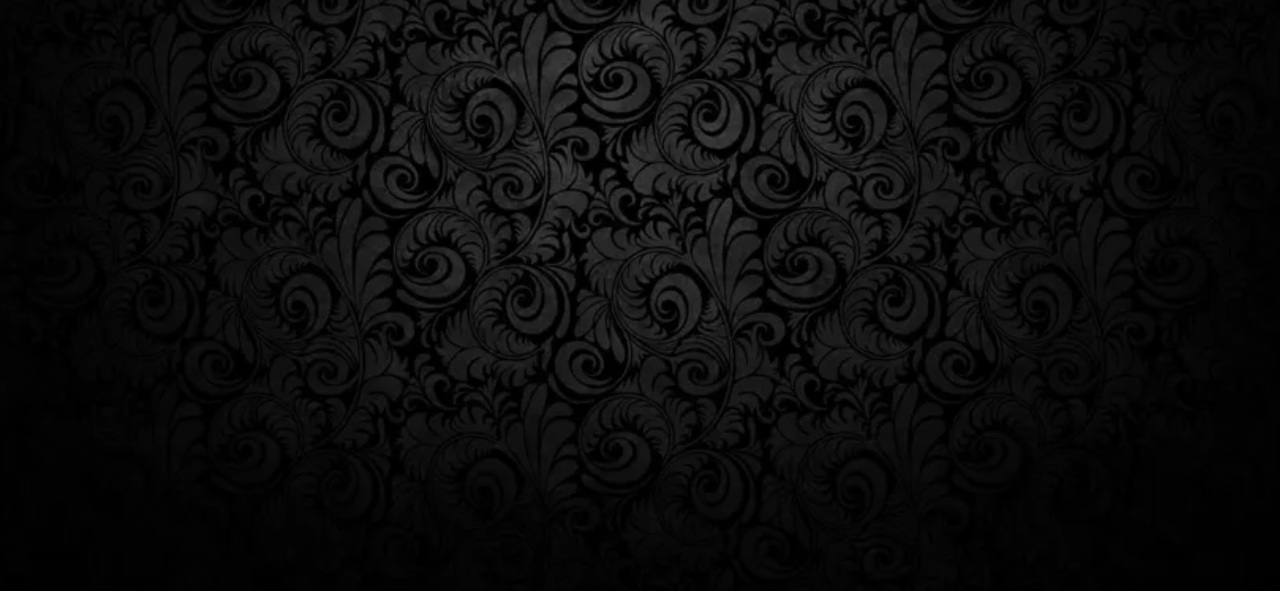
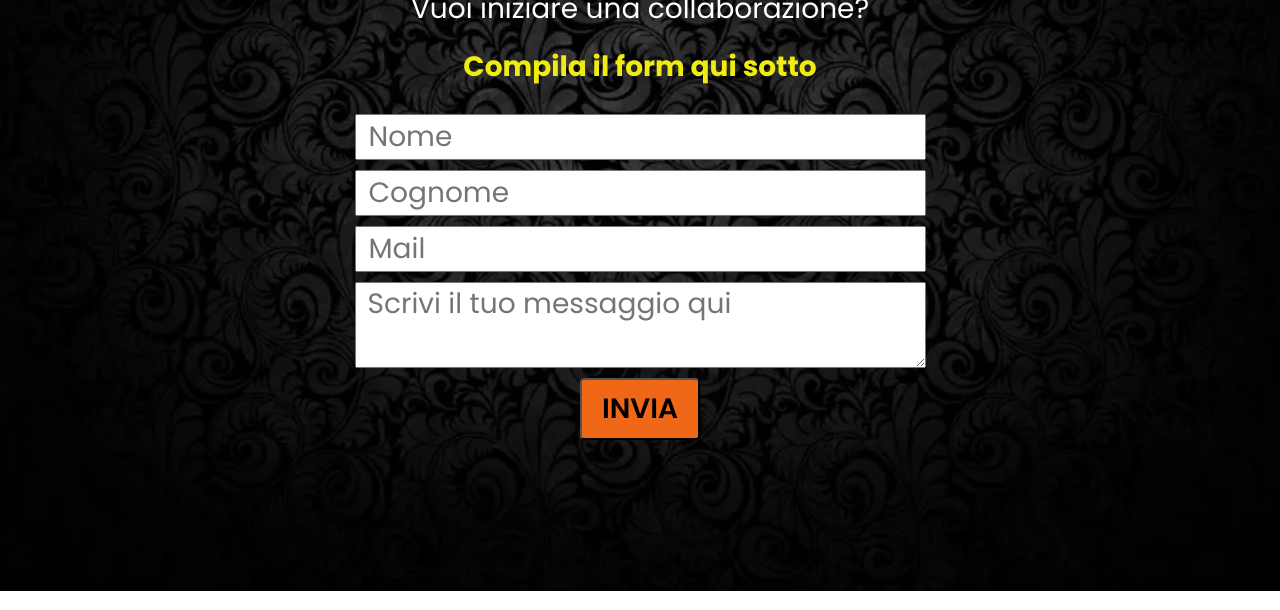
Before and after one commit to Britney-gio/britney-gio.github.io, a plain HTML site: page contact.html in a window 1280 px wide. Shown: the part 209-819 px from the top of the page. Drawn offline with nearby package versions, Linux system fonts and the light colour scheme.

Commit message:
add content contact.html

```diff
--- a/asset/scss/styles.scss
+++ b/asset/scss/styles.scss
@@ -69,6 +69,33 @@ body {
 
 }
 
+.row {
+  display: flex;
+  align-items: center;
+  justify-content: center;
+  margin: 10px;
+
+  button {
+  background-color: $third-color;
+  color: $primary-color;
+  width: 120px;
+  border-radius: 5%;
+  text-align: center;
+  padding: 8px;
+  font-weight: 580;
+  }
+
+}
+
+strong {
+  color: $fourth-color;
+}
+
+h1 {
+  color: $secondary-color;
+}
+
+
 
 
 
--- a/contact.html
+++ b/contact.html
@@ -32,24 +32,24 @@
         <div class="container p-20">
 
           <!--logo-->
-          <a class="navbar-brand" href="#">
+          <a class="navbar-brand" href="index.html">
             <img src="/asset/img/GN.jpg" width="120" alt="logo-gn" >
           </a>
           <!--icone social-->
           <div class="social-icon d-flex">
-            <a href="#" target="_blank">
+            <a href="https://github.com/Britney-gio" target="_blank">
               <img src="/asset/icon/github.svg"
                 width="25"
                 alt="github-GN"
                 style="margin-right: 5px;">
             </a>
-            <a href="#" target="_blank">
+            <a href="https://www.instagram.com/britney_gio/" target="_blank">
               <img src="/asset/icon/instagram.svg"
                 width="25"
                 alt="instagram-gn"
                 style="margin-right: 5px;">
             </a>
-            <a href="#" target="_blank">
+            <a href="https://www.linkedin.com/in/giorgia-nieli-98b0882b0/" target="_blank">
               <img src="/asset/icon/linkedin.svg"
                 width="25"
                 alt="linkedin-gn"
@@ -65,23 +65,65 @@
       </nav>
     </header>
 
+    <main>
+      <div class="contact-container w-100 vh-100 d-flex flex-column justify-content-center align-items-center
+      text-white fs-3 my-10">
+      <h1>Contatti</h1>
+      <p>Vuoi iniziare una collaborazione?</p>
+      <p class="call-to-action">
+        <strong>Compila il form qui sotto</strong>
+      </p>
+      <div class="contact-body">
+
+      <form action="" method="post" class="contact-form">
+        <div class="row">
+        <input type="text" name="text" placeholder="Nome" class="contact-inputs" required>
+        </div>
+
+      <div class="row">
+        <input type="text" name="text" placeholder="Cognome" class="contact-inputs" required>
+        </div>
+
+        <div class="row">
+          <input type="mail" name="mail" placeholder="Mail" class="contact-inputs" required>
+          </div>
+
+          <div class="row">
+          <textarea name="message"
+                    placeholder="Scrivi il tuo messaggio qui"
+                    class="contact-inputs"></textarea>
+          </div>
+
+          <div class="row">
+            <span class="submit-button"></span>
+            <button type="submit">INVIA</button>
+          </div>
+
+        </div>
+    </div>
+    </div>
+      </form>
+      </main>
+
+
+
     <footer class="footer footer-expand-lg bg-white text-dark fixed-bottom">
       <div class="social-icon d-flex" >
-        <a href="#" target="_blank">
+        <a href="https://github.com/Britney-gio" target="_blank">
           <img class="footer-icon"
             src="/asset/icon/github.svg"
             width="25"
             alt="github-GN"
             style="margin: 15px 5px;">
         </a>
-        <a href="#" target="_blank">
+        <a href="https://www.instagram.com/britney_gio/" target="_blank">
           <img class="footer-icon"
             src="/asset/icon/instagram.svg"
             width="25"
             alt="instagram-gn"
             style="margin:15px 5px;">
         </a>
-        <a href="#" target="_blank">
+        <a href="https://www.linkedin.com/in/giorgia-nieli-98b0882b0/" target="_blank">
           <img class="footer-icon"
             src="/asset/icon/linkedin.svg"
             width="25"
```
Also changed, not shown: index.html (+7 -7 lines), css/styles.css.
